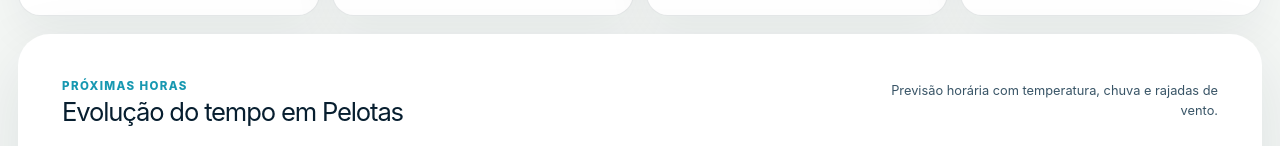
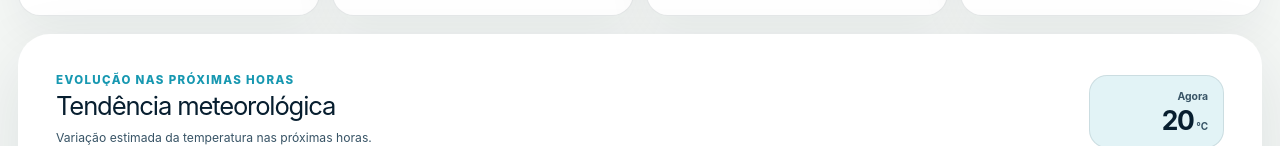
Before and after one commit to agenciamobi/tempopelotas, a Next.js app: page /tempo-hoje-pelotas in a window 1280 px wide. Shown: the part 806-952 px from the top of the page. Built offline with nearby package versions, Linux system fonts and the light colour scheme; no server answers.

Commit message:
Adiciona gráfico interativo à previsão de hoje

```diff
--- a/app/tempo-hoje-pelotas/page.tsx
+++ b/app/tempo-hoje-pelotas/page.tsx
@@ -1,7 +1,7 @@
 import type { Metadata } from "next";
 import { ForecastPageShell } from "@/components/forecast-page-shell";
 import { WeatherIcon } from "@/components/weather-icon";
-import { absoluteUrl } from "@/lib/site";
+import { WeatherTrendChart } from "@/components/weather-trend-chart";
 import { formatMillimeters } from "@/lib/weather-insights";
 import { getPelotasWeather } from "@/lib/weather-service";
 
@@ -90,6 +90,8 @@ export default async function TempoHojePelotasPage() {
         <article><span>Chuva prevista</span><strong>{formatMillimeters(today?.precipitation ?? 0)} mm</strong><small>{today?.rainChance ?? 0}% de probabilidade</small></article>
       </section>
 
+      <WeatherTrendChart hourly={hourly} initialMetric="temperature" />
+
       <section className="topic-section" aria-labelledby="today-hours-title">
         <div className="section-heading">
           <div>
```
